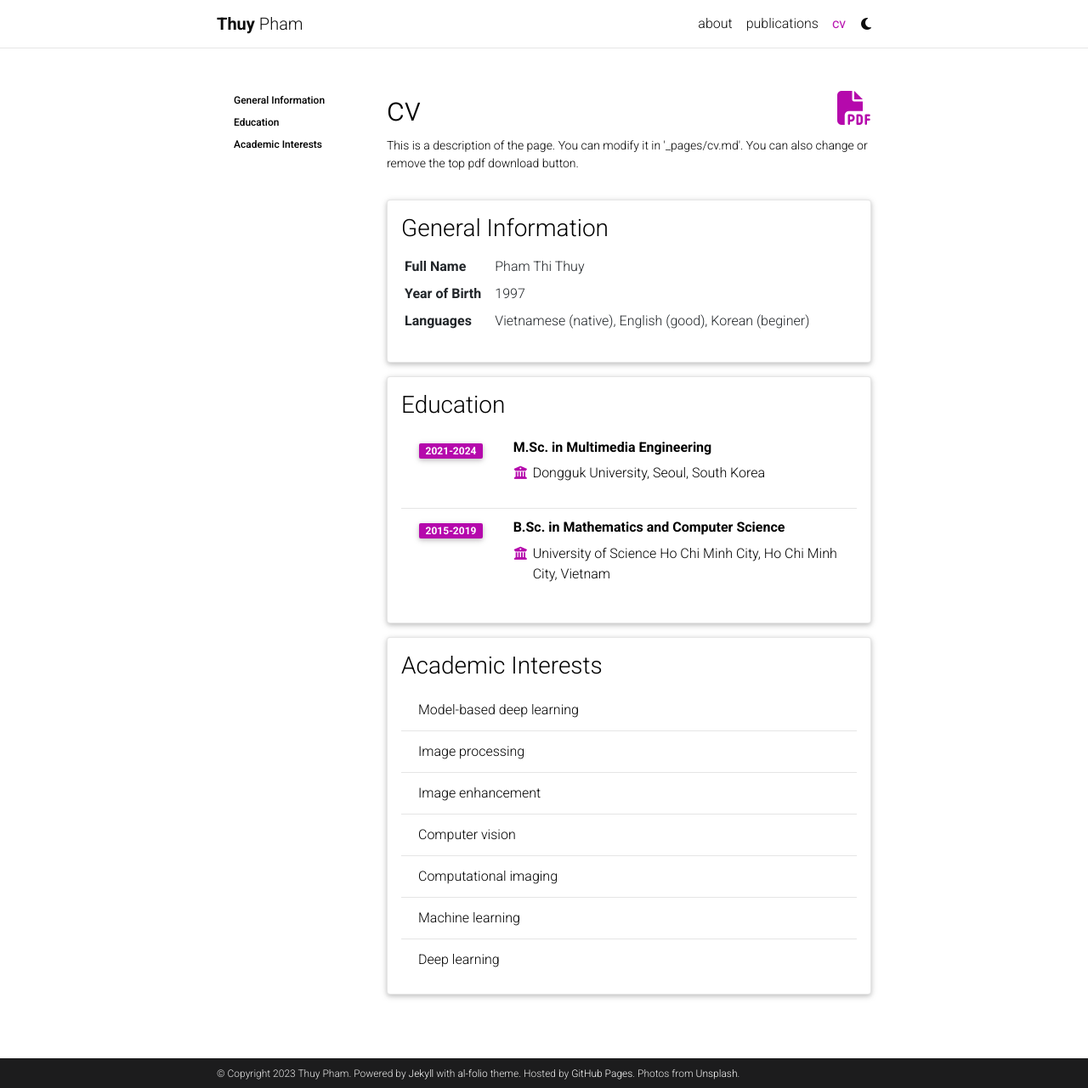
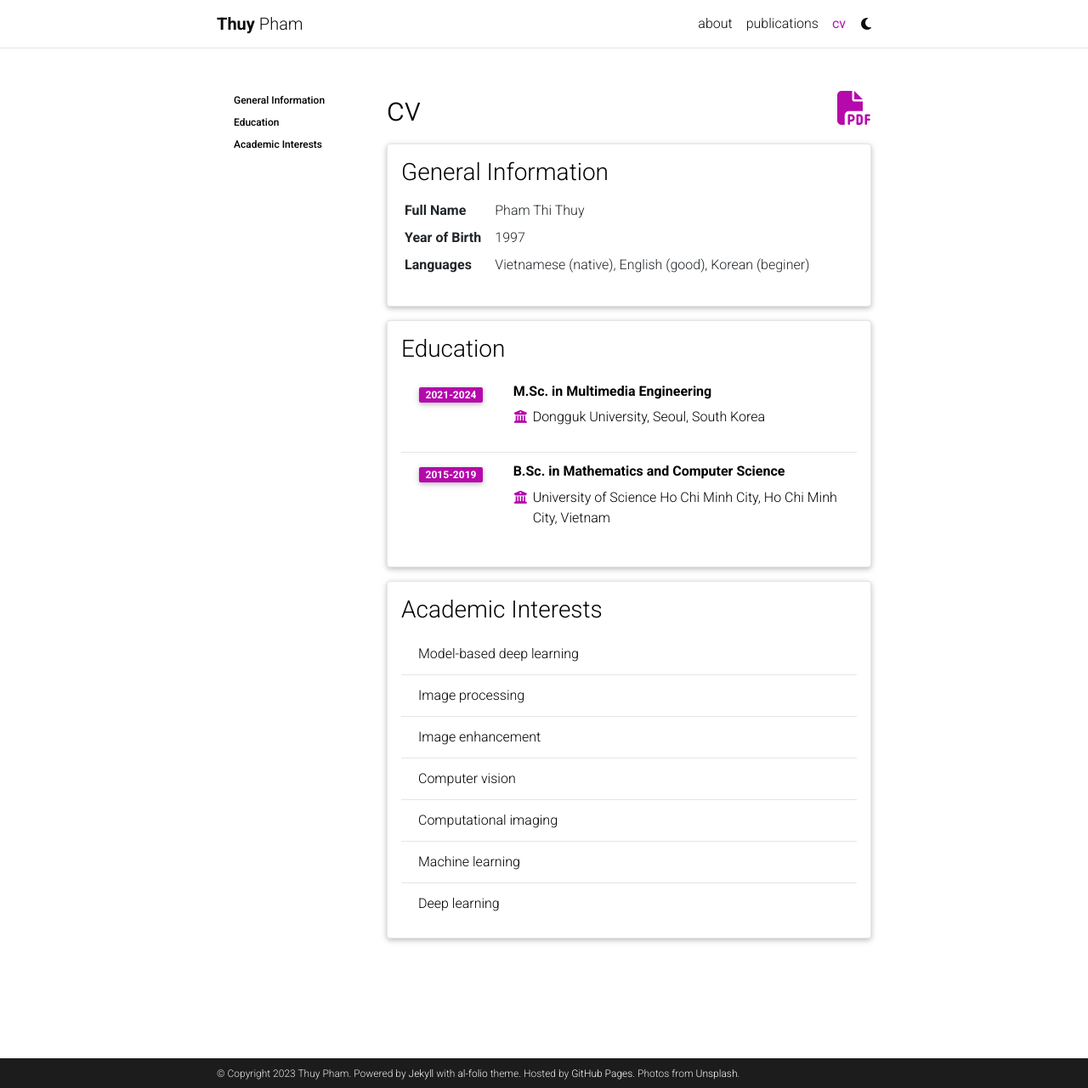
Before and after one commit to thithuypham/thithuypham.github.io, a Jekyll site: the page built from _pages/cv.md, in a window 1280 px wide and 1281 px high. Shown: the whole window at 85% size. Built offline with Jekyll 4.4.1, drawn with Linux system fonts in a browser that asks for light colours; comment, search, counter and statistics services are not loaded; a style sheet for code colours, icons or effects is not loaded.

Commit message:
markdown

```diff
--- a/_pages/cv.md
+++ b/_pages/cv.md
@@ -4,8 +4,8 @@
 title: cv
 nav: true
 nav_order: 4
-cv_pdf: example_pdf.pdf
-description: This is a description of the page. You can modify it in '_pages/cv.md'. You can also change or remove the top pdf download button.
+cv_pdf: Thuy_CV.pdf
+description:
 toc:
   sidebar: left
 ---
```
Also changed, not shown: assets/img/avt_cv.jpeg (added), 1 other file.
